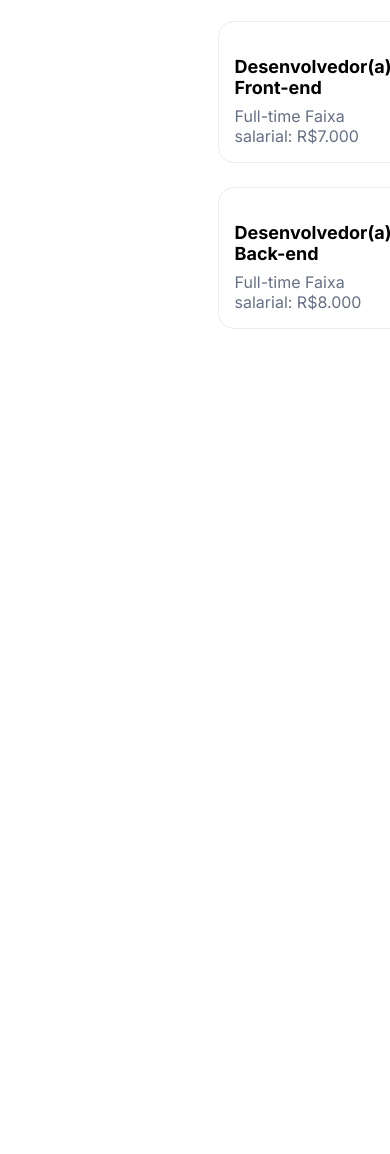
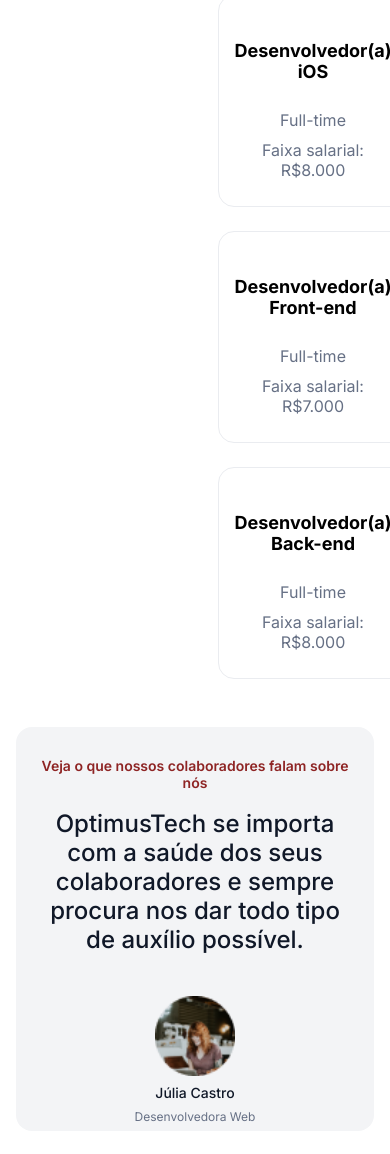
Before and after one commit to LucasMB21/7daysofcode-html-css, a plain HTML site: page index.html in a window 390 px wide. Shown: the part 2178-3332 px from the top of the page. Before the commit the page ends 2531 px from the top, so only its background shows below. Drawn offline with Linux system fonts and the light colour scheme.

Commit message:
update day six

```diff
--- a/index.html
+++ b/index.html
@@ -93,7 +93,13 @@
                         <span class="vagas__detalhes-salario vagas__detalhes-span">Faixa salarial: R$8.000</span>
                     </div>
                 </div>
-
+            </section>
+            <section class="depoimentos">
+                <span class="depoimentos__info">Veja o que nossos colaboradores falam sobre nós</span>
+                <h3 class="depoimentos__info-subtitulo">OptimusTech se importa com a saúde dos seus colaboradores e sempre procura nos dar todo tipo de auxílio possível.</h3>
+                <img src="img/Avatar.png" alt="avatar da Julia Castro" class="depoimentos__info-imagem">
+                <span class="depoimentos__info-nome">Júlia Castro</span>
+                <span class="depoimentos__info-profissao">Desenvolvedora Web</span>
             </section>
         </main>
     </body>
--- a/style.css
+++ b/style.css
@@ -135,10 +135,6 @@ body {
     font-size: 16px;
 }
 
-.vagas {
-
-}
-
 .vagas__informacoes-inicio {
     color: var(--cor-vermelha);
     background-color: var(--cor-cinza-claro);
@@ -208,6 +204,46 @@ body {
 .vagas__detalhes-span{
     color: var(--cor-cinza-botão);
     font-size: 16px;
+}
+
+.depoimentos {
+    background-color: var(--cor-cinza-claro);
+    padding: 40px;
+    border-radius: 16px;
+    text-align: center;
+    display: flex;
+    flex-direction: column;
+    align-items: center;
+    gap: 8px;
+    width: 80%;
+    height: 404px;
+}
+
+.depoimentos__info {
+    color: var(--cor-vermelha);
+    font-weight: 600;
+    font-size: 14px;
+    margin-top: 25px;
+}
+
+.depoimentos__info-subtitulo {
+    color: var(--cor-preta-texto);
+    font-weight: 500;
+    font-size: 36px;
+    margin-top: 10px;
+}
+
+.depoimentos__info-nome {
+    color: var(--cor-preta-texto);
+    font-weight: 500;
+    font-size: 16px;
+}
+
+.depoimentos__info-profissao {
+    color: var(--cor-cinza-botão);
+    font-weight: 400;
+    font-size: 14px;
+    padding-bottom: 30px;
 }
 
 @media (max-width: 768px) {
@@ -292,17 +328,48 @@ body {
     }
 
     .vagas__detalhes {
-        flex-direction: column;
+        display: flex;
+        flex-direction: column; /* Empilha os itens */
+        align-items: center; /* Centraliza o conteúdo */
+        text-align: center; /* Garante que o texto fique alinhado */
         padding: 16px;
+        width: 100%; /* Ocupa toda a largura da tela */
+        box-sizing: border-box; /* Evita problemas com padding/margin */
     }
 
-    .vagas__detalhes-cargo {
-        margin-bottom: 8px;
+    .vagas__detalhes-cargo,
+    .vagas__detalhes-salario {
+        width: 100%; /* Garante que os textos não fiquem jogados para o lado */
+        padding: 10px 0; /* Dá um espaçamento melhor */
     }
 
-    .vagas__detalhes-salario {
-        padding-left: 0;
-        margin-top: 8px;
+    .depoimentos {
+        background-color: var(--cor-cinza-claro); /* Mantém o fundo cinza */
+        padding: 20px; /* Espaço interno */
+        margin: 0 auto; /* Garante que fique centralizado */
+        width: 100%; /* Ocupa toda a largura da tela */
+        box-sizing: border-box; /* Evita que padding/width causem problemas */
     }
 
+    .depoimentos__info {
+        display: block; /* Garante que o texto fique em uma linha separada */
+        margin-top: 10px; /* Desce o texto vermelho */
+    }
+
+    .depoimentos__info-subtitulo {
+        font-size: 24px; /* Reduz o tamanho do título */
+    }
+
+    .depoimentos__info-nome {
+        font-size: 14px; /* Ajuste para telas menores */
+    }
+
+    .depoimentos__info-profissao {
+        font-size: 12px; /* Mantém harmonia */
+    }
+
+    .depoimentos__info-imagem {
+        width: 80px; /* Ajusta o tamanho do avatar */
+        margin-top: 10px;
+    }
 }
```
Also changed, not shown: img/Avatar.png (added).
